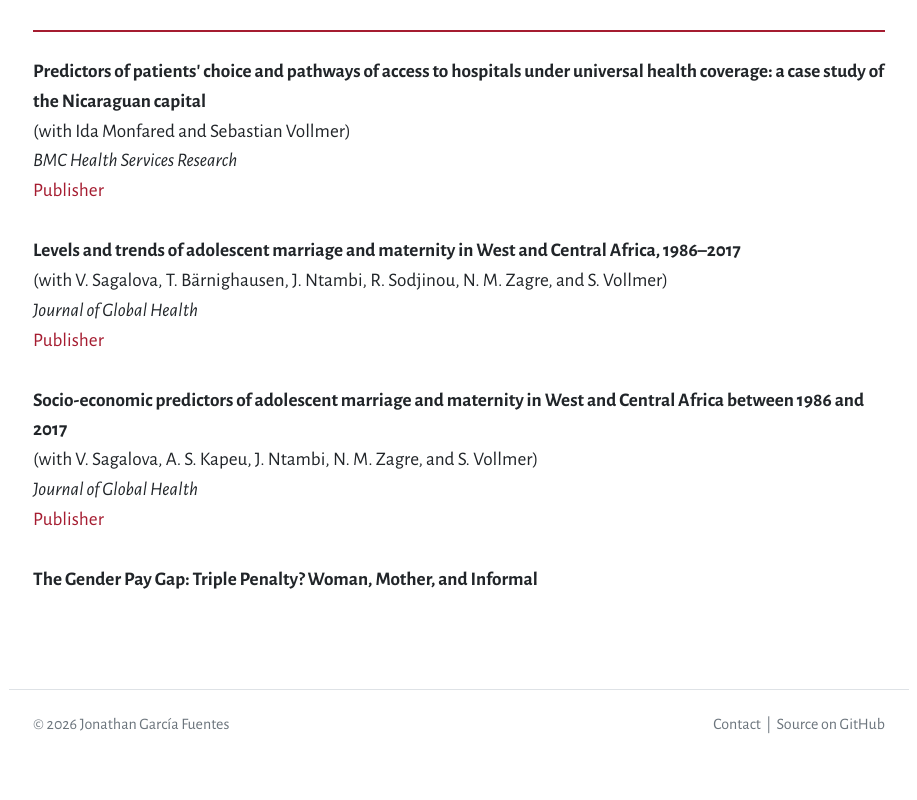
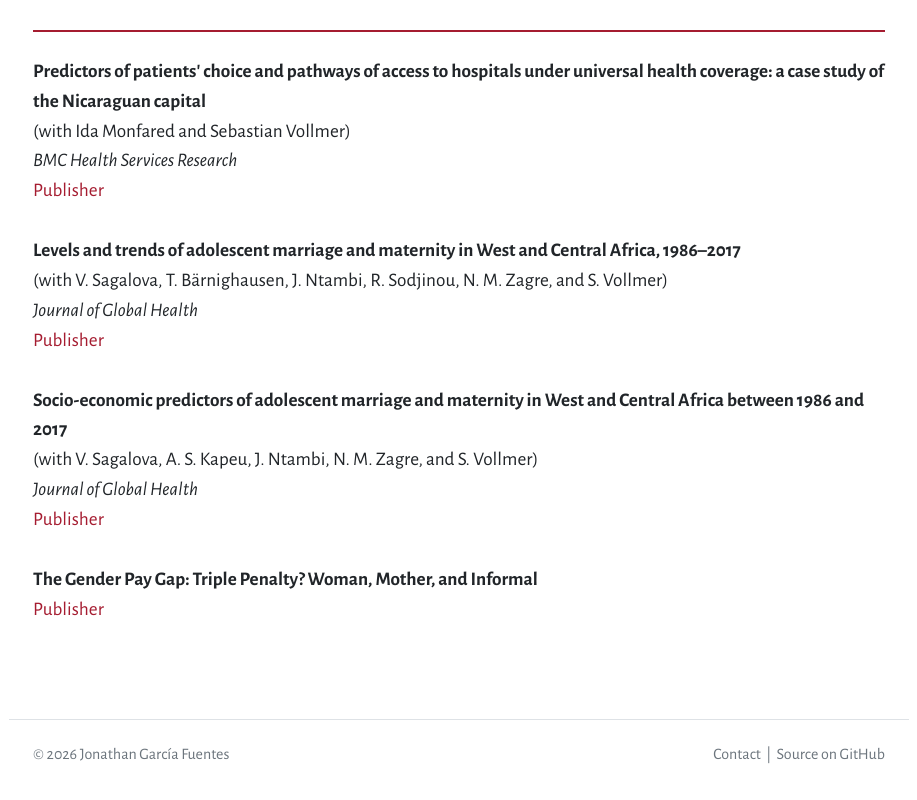
Before and after one commit to jonathangarciaf/jonathangarciaf.github.io, a plain HTML site: page research.html in a window 1280 px wide. Shown: the part 1073-1873 px from the top of the page, without its empty margins (181-1098 px from the left). Before the commit the page ends 1843 px from the top, so only its background shows below. Drawn offline with nearby package versions, Linux system fonts and the light colour scheme.

Commit message:
Update homepage bio and add Triple Penalty paper link
- Simplify intro line to "Ph.D. student" without field/institution
- Add CIDER (Cornell University) to affiliations
- Add Publisher link for the Gender Pay Gap: Triple Penalty paper

Co-Authored-By: Claude Opus 4.7 (1M context) <noreply@anthropic.com>

```diff
--- a/research.html
+++ b/research.html
@@ -85,7 +85,8 @@
   </div>
 
   <div class="publication">
-    <span class="title">The Gender Pay Gap: Triple Penalty? Woman, Mother, and Informal</span>
+    <span class="title">The Gender Pay Gap: Triple Penalty? Woman, Mother, and Informal</span><br>
+    <a href="https://www.bcn.gob.ni/sites/default/files/revista/volumenVIII/Revista_Vol_8_202P1.pdf" target="_blank" rel="noopener">Publisher</a>
   </div>
 
 </main>
```
Also changed, not shown: index.html (+2 -1 lines).
